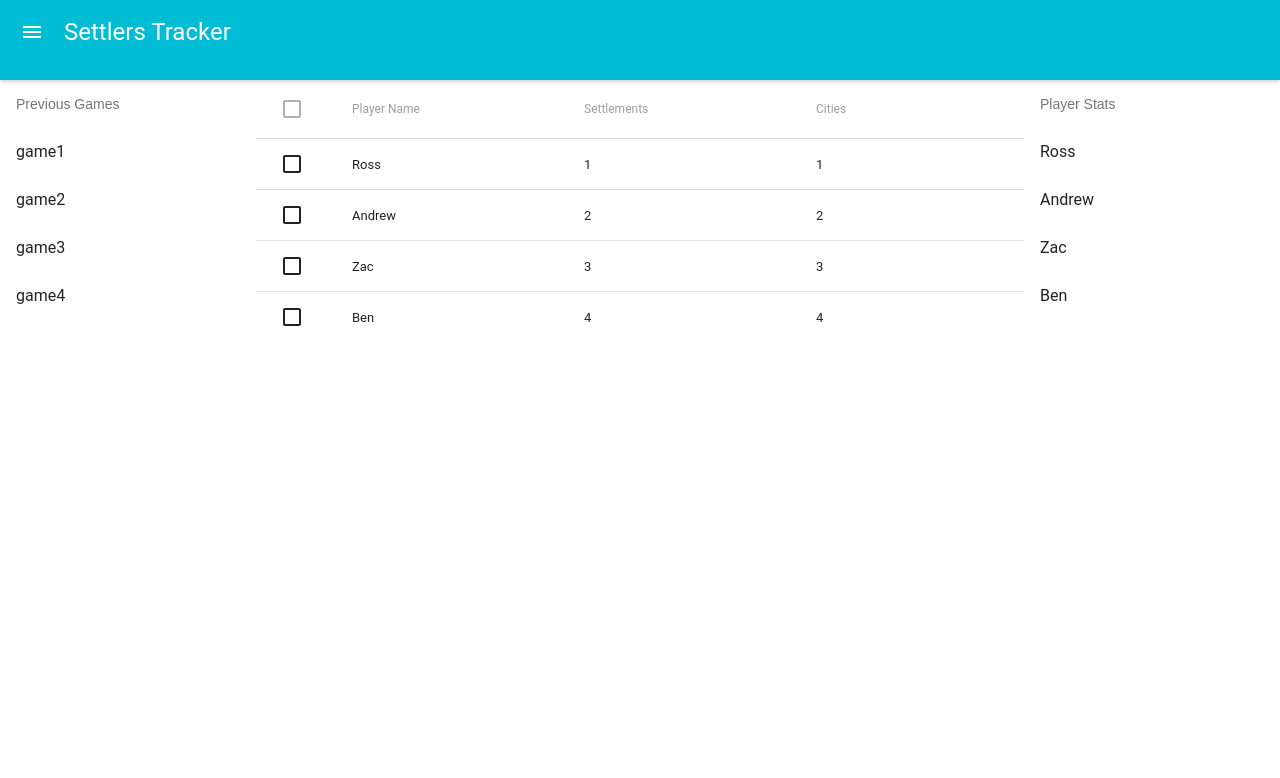
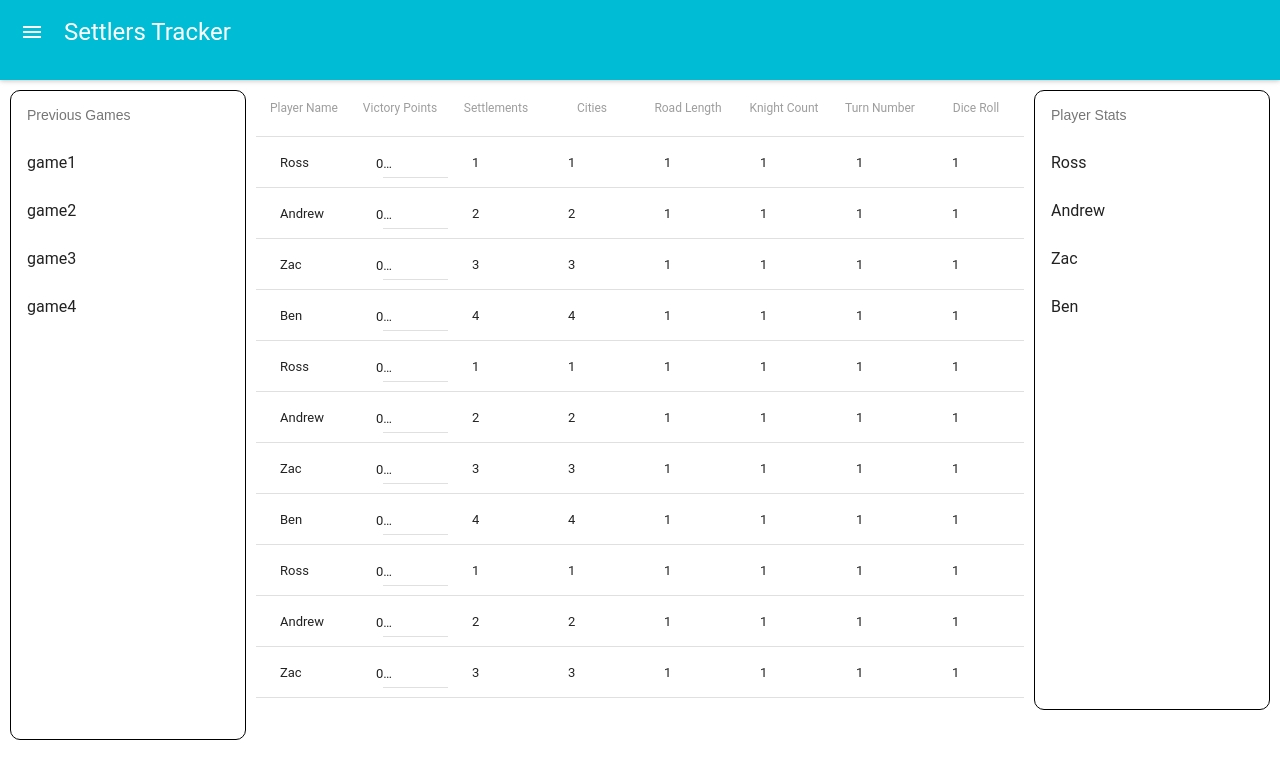
Before and after one commit to Rsalge/settlers-tracker, a React (Create React App) app: page / in a window 1280 px wide. Shown: the top 778 px of the page. Built offline with nearby package versions, Linux system fonts and the light colour scheme.

Commit message:
adds styling and table to Turns component for displaying previous turns

```diff
--- a/src/App.css
+++ b/src/App.css
@@ -19,13 +19,26 @@
   grid-column: 1 / 2;
   grid-row: 2;
   height: 100%;
+  border-style: solid;
+  border-width: thin;
+  border-radius: 10px;
+  margin: 10px;
 }
 
 .App-center-container {
   grid-column: 2 / 3;
   background: rgba(76, 175, 80, 0.1);
+  overflow: hidden;
+  border-style: solid;
+  border-width: thin;
+  border-radius: 10px;
+  margin: 10px;
 }
 
 .App-right-container {
   grid-column: 3 / 4;
+  border-style: solid;
+  border-width: thin;
+  border-radius: 10px;
+  margin: 10px;
 }
--- a/src/App.js
+++ b/src/App.js
@@ -19,7 +19,7 @@ class App extends Component {
         <div className="App">
           <AppBar className="App-bar" title="Settlers Tracker" />
           <Games />
-          <Turns className="App-center-container"/>
+          <Turns className="App-center-container" style={{overflow: 'hidden'}} />
           <PlayerStats />
         </div>
     </MuiThemeProvider>
--- a/src/Turns.js
+++ b/src/Turns.js
@@ -1,15 +1,27 @@
 import React, { Component } from 'react';
-import { Table, TableBody, TableHeader, TableRow, TableRowColumn, TableHeaderColumn } from 'material-ui';
-
+import { TextField, FloatingActionButton, Table, TableBody, TableHeader, TableRow, TableRowColumn, TableHeaderColumn } from 'material-ui';
+import { ContentAdd } from 'material-ui/svg-icons'
 class Turns extends Component {
   constructor(props) {
     super(props);
     this.state = {
       display: 'selectPlayers',
-      turns: [{playerName:'Ross', settlements: 1, cities: 1},
-              {playerName:'Andrew', settlements: 2, cities: 2},
-              {playerName:'Zac', settlements: 3, cities: 3},
-              {playerName:'Ben', settlements: 4, cities: 4},
+      turns: [{playerName:'Ross', victoryPoints: 0, settlements: 1, cities: 1, roadLength: 1, knightCount: 1, turnNumber: 1, diceRoll: 1 },
+              {playerName:'Andrew', victoryPoints: 0, settlements: 2, cities: 2, roadLength: 1, knightCount: 1, turnNumber: 1, diceRoll: 1 },
+              {playerName:'Zac', victoryPoints: 0, settlements: 3, cities: 3, roadLength: 1, knightCount: 1, turnNumber: 1, diceRoll: 1 },
+              {playerName:'Ben', victoryPoints: 0, settlements: 4, cities: 4, roadLength: 1, knightCount: 1, turnNumber: 1, diceRoll: 1 },
+              {playerName:'Ross', victoryPoints: 0, settlements: 1, cities: 1, roadLength: 1, knightCount: 1, turnNumber: 1, diceRoll: 1 },
+              {playerName:'Andrew', victoryPoints: 0, settlements: 2, cities: 2, roadLength: 1, knightCount: 1, turnNumber: 1, diceRoll: 1 },
+              {playerName:'Zac', victoryPoints: 0, settlements: 3, cities: 3, roadLength: 1, knightCount: 1, turnNumber: 1, diceRoll: 1 },
+              {playerName:'Ben', victoryPoints: 0, settlements: 4, cities: 4, roadLength: 1, knightCount: 1, turnNumber: 1, diceRoll: 1 },
+              {playerName:'Ross', victoryPoints: 0, settlements: 1, cities: 1, roadLength: 1, knightCount: 1, turnNumber: 1, diceRoll: 1 },
+              {playerName:'Andrew', victoryPoints: 0, settlements: 2, cities: 2, roadLength: 1, knightCount: 1, turnNumber: 1, diceRoll: 1 },
+              {playerName:'Zac', victoryPoints: 0, settlements: 3, cities: 3, roadLength: 1, knightCount: 1, turnNumber: 1, diceRoll: 1 },
+              {playerName:'Ben', victoryPoints: 0, settlements: 4, cities: 4, roadLength: 1, knightCount: 1, turnNumber: 1, diceRoll: 1 },
+              {playerName:'Ross', victoryPoints: 0, settlements: 1, cities: 1, roadLength: 1, knightCount: 1, turnNumber: 1, diceRoll: 1 },
+              {playerName:'Andrew', victoryPoints: 0, settlements: 2, cities: 2, roadLength: 1, knightCount: 1, turnNumber: 1, diceRoll: 1 },
+              {playerName:'Zac', victoryPoints: 0, settlements: 3, cities: 3, roadLength: 1, knightCount: 1, turnNumber: 1, diceRoll: 1 },
+              {playerName:'Ben', victoryPoints: 0, settlements: 4, cities: 4, roadLength: 1, knightCount: 1, turnNumber: 1, diceRoll: 1 },
             ],
     }
     this.getTurns = this.getTurns.bind(this);
@@ -17,23 +29,49 @@ class Turns extends Component {
   getTurns(turn) {
     return (
       <TableRow>
-        <TableRowColumn>{turn.playerName}</TableRowColumn>
+        <TableRowColumn style={{textOverflow: 'none'}}>
+          {turn.playerName}
+        </TableRowColumn>
+        <TableRowColumn>
+          {turn.victoryPoints}
+          <TextField type="number" />
+        </TableRowColumn>
         <TableRowColumn>{turn.settlements}</TableRowColumn>
         <TableRowColumn>{turn.cities}</TableRowColumn>
+        <TableRowColumn>{turn.roadLength}</TableRowColumn>
+        <TableRowColumn>{turn.knightCount}</TableRowColumn>
+        <TableRowColumn>{turn.turnNumber}</TableRowColumn>
+        <TableRowColumn>{turn.diceRoll}</TableRowColumn>
       </TableRow>
     )
   }
   render() {
     return (
-      <Table className="App-center-container">
-        <TableHeader>
+      <Table
+        // className="App-center-container"
+        selectable={false}
+        height='90%'
+        style={{overflow: 'hidden'}}
+      >
+        <TableHeader
+          displaySelectAll={false}
+          adjustForCheckbox={false}
+        >
           <TableRow>
-            <TableHeaderColumn> Player Name </TableHeaderColumn>
-            <TableHeaderColumn> Settlements </TableHeaderColumn>
-            <TableHeaderColumn> Cities </TableHeaderColumn>
+            <TableHeaderColumn style={{textAlign: 'center', padding:'0', width:'13%', whiteSpace:'normal', wordWrap:'break-word'}}> Player Name </TableHeaderColumn>
+            <TableHeaderColumn style={{textAlign: 'center', padding:'0', width:'13%', whiteSpace:'normal', wordWrap:'break-word'}}> Victory Points </TableHeaderColumn>
+            <TableHeaderColumn style={{textAlign: 'center', padding:'0', width:'13%', whiteSpace:'normal', wordWrap:'break-word'}}> Settlements </TableHeaderColumn>
+            <TableHeaderColumn style={{textAlign: 'center', padding:'0', width:'13%', whiteSpace:'normal', wordWrap:'break-word'}}> Cities </TableHeaderColumn>
+            <TableHeaderColumn style={{textAlign: 'center', padding:'0', width:'13%', whiteSpace:'normal', wordWrap:'break-word'}}> Road Length </TableHeaderColumn>
+            <TableHeaderColumn style={{textAlign: 'center', padding:'0', width:'13%', whiteSpace:'normal', wordWrap:'break-word'}}> Knight Count </TableHeaderColumn>
+            <TableHeaderColumn style={{textAlign: 'center', padding:'0', width:'13%', whiteSpace:'normal', wordWrap:'break-word'}}> Turn Number </TableHeaderColumn>
+            <TableHeaderColumn style={{textAlign: 'center', padding:'0', width:'13%', whiteSpace:'normal', wordWrap:'break-word'}}> Dice Roll </TableHeaderColumn>
           </TableRow>
         </TableHeader>
-        <TableBody>
+        <TableBody
+          displayRowCheckbox={false}
+        >
+
           {this.state.turns.map((turn) => this.getTurns(turn))}
         </TableBody>
       </Table>
```
